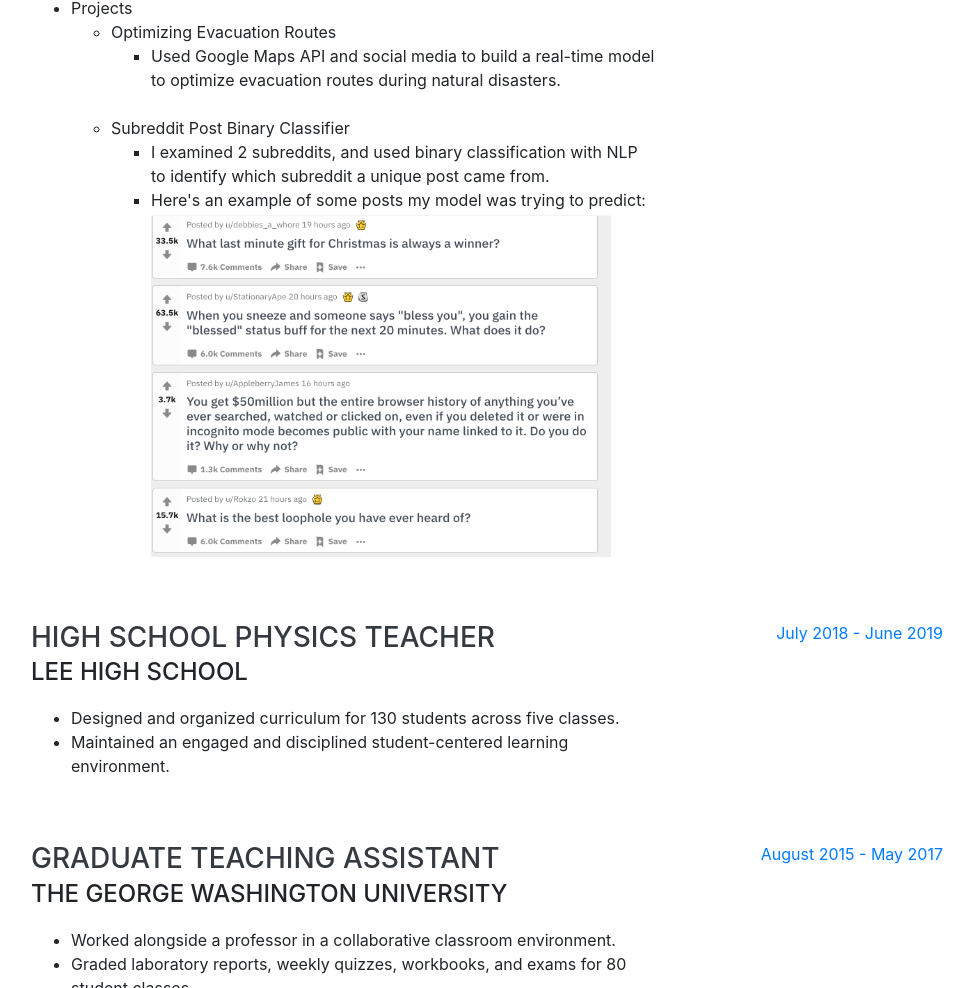
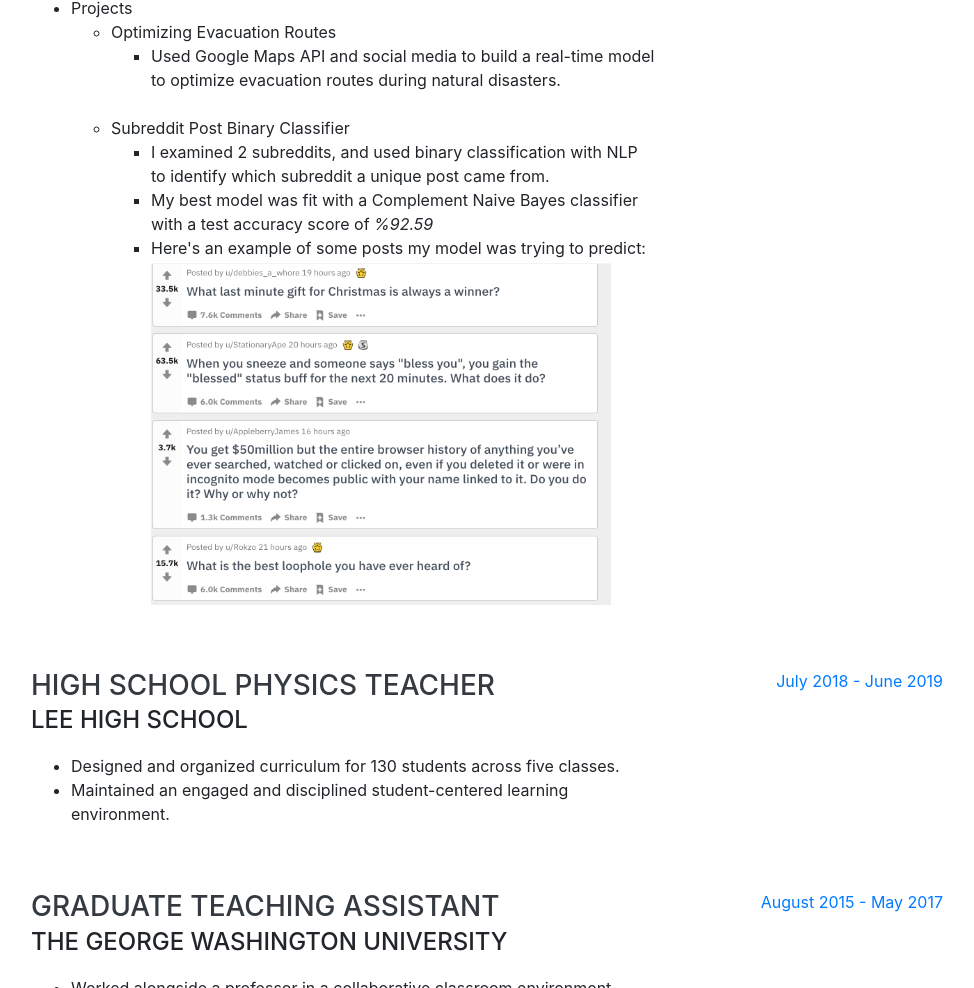
Before and after one commit to rwstewart0302/rwstewart0302.github.io, a website with bundled scripts: page index.html in a window 1280 px wide. Shown: the part 1171-2159 px from the top of the page, without its empty margins (289-1263 px from the left). Built offline with nearby package versions, Linux system fonts and the light colour scheme; a web font is replaced by a local one.

Commit message:
updated experience

```diff
--- a/index.html
+++ b/index.html
@@ -116,6 +116,8 @@ through an analytical lens. I look forward to using data to provide critical ins
                   <ul>
               <li>I examined 2 subreddits, and used binary classification with NLP to identify
                   which subreddit a unique post came from. </li>
+              <li>My best model was fit with a Complement Naive Bayes classifier with a
+                  test accuracy score of <em>%92.59</em>
               <li>Here's an example of some posts my model was trying to predict:
                   <img src="img/askreddit.png" width="460" height="345"></li>
                   </ul>
```
